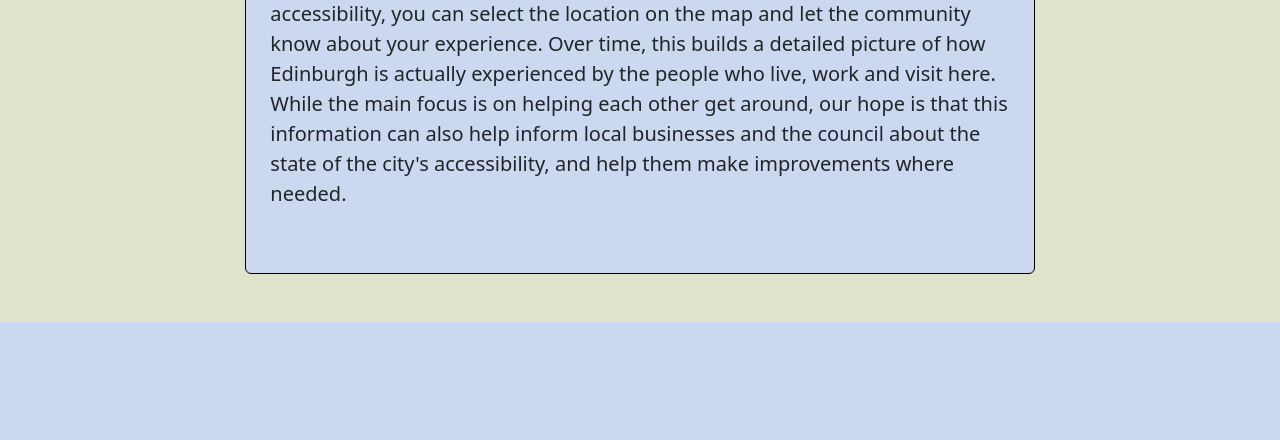
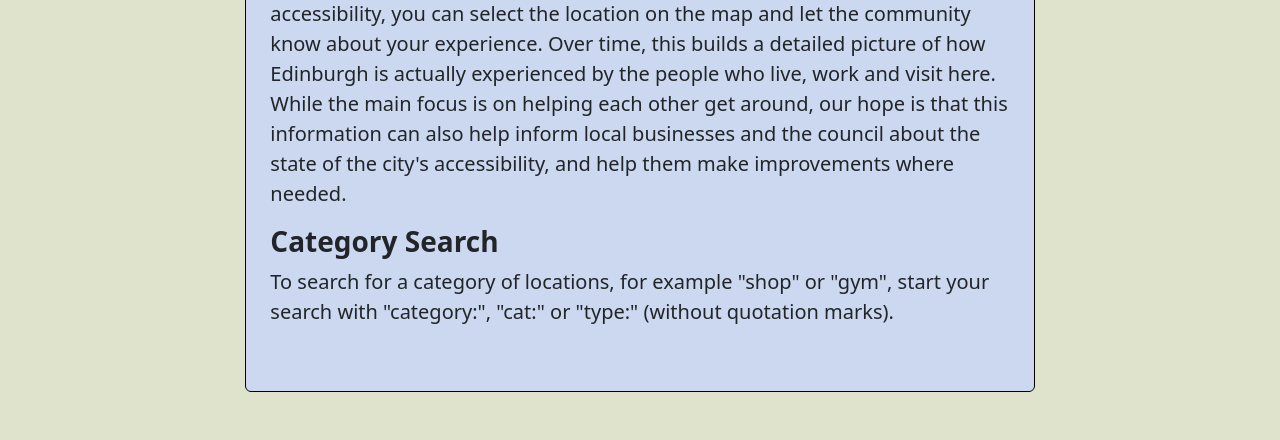
Before and after one commit to matthewsp124/hame, a Django app: page /hame/about/ in a window 1280 px wide. Shown: the part 696-1136 px from the top of the page. Before the commit the page ends 1018 px from the top, so only its background shows below. Run offline with Django 5.2, Linux system fonts and the light colour scheme.

Commit message:
added guide to category search

```diff
--- a/hame_project/hame/templates/hame/about.html
+++ b/hame_project/hame/templates/hame/about.html
@@ -22,6 +22,8 @@
                 Over time, this builds a detailed picture of how Edinburgh is actually experienced by the people who live, work and visit here.
                 While the main focus is on helping each other get around, our hope is that this information can also help inform local businesses and the council about the state of the city's accessibility, and help them make improvements where needed.
             </p>
+            <h2 class="fs-3 fw-semibold">Category Search</h2>
+            <p class="fs-5 fw-medium">To search for a category of locations, for example "shop" or "gym", start your search with "category:", "cat:" or "type:" (without quotation marks).</p>
         </div>
 
     </div>
```
